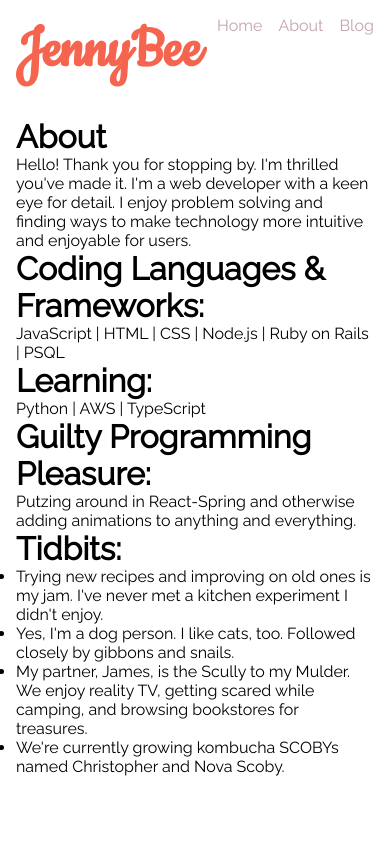
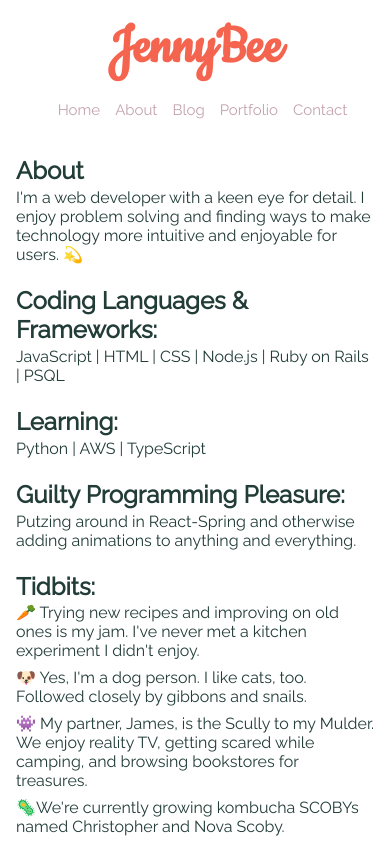
Before and after one commit to bainjen/jennyBee, a Gatsby site: page /about in a window 390 px wide. Built offline with nearby package versions, Linux system fonts and the light colour scheme; Gatsby itself is replaced by a stand-in of ours.

Commit message:
media query nav, home, about pages

```diff
--- a/src/components/Nav.js
+++ b/src/components/Nav.js
@@ -1,14 +1,26 @@
 import React from "react"
 import { Link } from "gatsby"
 import styled from "styled-components"
+import { device } from "../devices"
 
 // import "./nav.css"
 
 const StyledNav = styled.nav`
   text-decoration: none;
   display: flex;
+  flex-direction: column;
   padding: ${props => props.theme.mainPadding};
+  align-items: center;
   justify-content: space-between;
+  font-size: 15px;
+
+  @media ${device.laptop} {
+    display: flex;
+    flex-direction: row;
+    justify-content: space-between;
+    padding-left: ${props => props.theme.extraLeftPad};
+    padding-right: ${props => props.theme.extraRightPad};
+  }
 `
 const StyledUl = styled.ul`
   list-style-type: none;
@@ -22,6 +34,10 @@
   font-family: ${props => props.theme.cursiveFont};
   font-size: 4em;
   color: ${props => props.theme.salmon};
+  margin-bottom: 20px;
+  @media ${device.laptop} {
+    margin-bottom: 0;
+  }
 `
 const StyledLink = styled(Link)`
   color: ${props => props.theme.lilac};
@@ -38,7 +54,7 @@
   }
   &:hover {
     text-decoration: none;
-    color: ${props => props.theme.purple};
+    color: ${props => props.theme.tan};
   }
 `
 
--- a/src/components/layout.js
+++ b/src/components/layout.js
@@ -5,6 +5,7 @@
 import styled, { ThemeProvider } from "styled-components"
 import { Helmet } from "react-helmet"
 import { lightTheme, GlobalStyle } from "../themes/theme"
+import { device } from "./devices"
 import Nav from "./Nav"
 
 const components = {
@@ -14,6 +15,13 @@
 
 const StyledMain = styled.main`
   padding: ${props => props.theme.mainPadding};
+  display: flex;
+  flex-direction: column;
+
+  @media ${device.laptop} {
+    padding-left: ${props => props.theme.extraLeftPad};
+    padding-right: ${props => props.theme.extraRightPad};
+  }
 `
 const Layout = ({ children }) => {
   return (
--- /dev/null
+++ b/src/devices.js
@@ -0,0 +1,20 @@
+const size = {
+  mobileS: "320px",
+  mobileM: "375px",
+  mobileL: "425px",
+  tablet: "768px",
+  laptop: "1024px",
+  laptopL: "1440px",
+  desktop: "2560px",
+}
+
+export const device = {
+  mobileS: `(min-width: ${size.mobileS})`,
+  mobileM: `(min-width: ${size.mobileM})`,
+  mobileL: `(min-width: ${size.mobileL})`,
+  tablet: `(min-width: ${size.tablet})`,
+  laptop: `(min-width: ${size.laptop})`,
+  laptopL: `(min-width: ${size.laptopL})`,
+  desktop: `(min-width: ${size.desktop})`,
+  desktopL: `(min-width: ${size.desktop})`,
+}
--- a/src/pages/about.js
+++ b/src/pages/about.js
@@ -1,29 +1,80 @@
 import React from "react"
 import Layout from "../components/Layout"
+import styled from "styled-components"
+import { device } from "../devices"
+
+const StyledUl = styled.ul`
+  list-style-type: none;
+  /* text-align: justify; */
+  list-style-position: outside;
+  & li {
+    margin-bottom: 0.5em;
+  }
+
+  & li:nth-child(4n + 1)::before {
+    content: "🥕 ";
+  }
+
+  & li:nth-child(4n + 2)::before {
+    content: "🐶 ";
+  }
+
+  & li:nth-child(4n + 3)::before {
+    content: "👾 ";
+  }
+
+  & li:nth-child(4n)::before {
+    content: "🦠";
+  }
+  /* & span {
+    margin-right: 1em;
+  } */
+`
+
+const StyledH1 = styled.h1`
+  color: ${props => props.theme.green};
+  /* margin-bottom: 20px; */
+  margin-top: 0.25em;
+  margin-bottom: 0.12em;
+  font-size: 24px;
+  @media ${device.laptop} {
+    font-size: 28px;
+    margin-top: 0.5em;
+    margin-bottom: 0.25em;
+  }
+`
+
+const StyledP = styled.p`
+  color: ${props => props.theme.green};
+  margin-bottom: 1em;
+  @media ${device.laptop} {
+    /* margin-bottom: 20px; */
+  }
+`
 
 const About = () => (
   <Layout>
-    <h1>About</h1>
-    <p>
-      Hello! Thank you for stopping by. I'm thrilled you've made it. I'm a web
-      developer with a keen eye for detail. I enjoy problem solving and finding
-      ways to make technology more intuitive and enjoyable for users.
-    </p>
+    <StyledH1>About</StyledH1>
+    <StyledP>
+      I'm a web developer with a keen eye for detail. I enjoy problem solving
+      and finding ways to make technology more intuitive and enjoyable for
+      users. 💫
+    </StyledP>
 
-    <h1>Coding Languages & Frameworks: </h1>
-    <p>JavaScript | HTML | CSS | Node.js | Ruby on Rails | PSQL</p>
+    <StyledH1>Coding Languages & Frameworks: </StyledH1>
+    <StyledP>JavaScript | HTML | CSS | Node.js | Ruby on Rails | PSQL</StyledP>
 
-    <h1>Learning: </h1>
-    <p>Python | AWS | TypeScript</p>
+    <StyledH1>Learning: </StyledH1>
+    <StyledP>Python | AWS | TypeScript</StyledP>
 
-    <h1>Guilty Programming Pleasure: </h1>
-    <p>
+    <StyledH1>Guilty Programming Pleasure: </StyledH1>
+    <StyledP>
       Putzing around in React-Spring and otherwise adding animations to anything
       and everything.
-    </p>
+    </StyledP>
 
-    <h1>Tidbits:</h1>
-    <ul>
+    <StyledH1>Tidbits:</StyledH1>
+    <StyledUl>
       <li>
         Trying new recipes and improving on old ones is my jam. I've never met a
         kitchen experiment I didn't enjoy.
@@ -40,7 +91,7 @@
         We're currently growing kombucha SCOBYs named Christopher and Nova
         Scoby.
       </li>
-    </ul>
+    </StyledUl>
   </Layout>
 )
 
--- a/src/pages/index.js
+++ b/src/pages/index.js
@@ -3,10 +3,10 @@
 
 const Home = () => (
   <Layout>
-    <h1>Home</h1>
+    <h1>Hello, friend!</h1>
     <p>
-      Hello, friend! Thank you for stopping by. I'm a full stack web-developer
-      with a degree in anthropology. Thank you for stopping by -- enjoy 💖
+      I'm a full stack web-developer with a degree in anthropology. Thank you
+      for stopping by. I'm thrilled you've made it! -- enjoy 💖
     </p>
   </Layout>
 )
--- a/src/themes/theme.js
+++ b/src/themes/theme.js
@@ -9,16 +9,19 @@
 
   html, body {
     background: ${props => props.theme.main};
-    color: ${props => props.theme.mainFont};
+    color: ${props => props.theme.green};
     overflow-x: hidden;
-    font-family: ${props => props.theme.mainFont}
+    font-family: ${props => props.theme.mainFont};
+    font-size: 16px;
   }
 `
 
 export const lightTheme = {
   main: "#fff",
-  mainFont: "#303030",
+  charcoal: "#303030",
   mainPadding: "1em",
+  extraLeftPad: "3em",
+  extraRightPad: "3em",
   cursiveFont: "'Cookie', cursive",
   mainFont: "'Raleway', sans-serif",
   peach: "#E59852",
```
